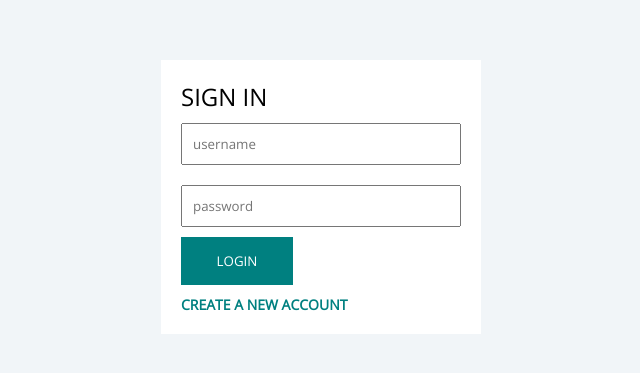
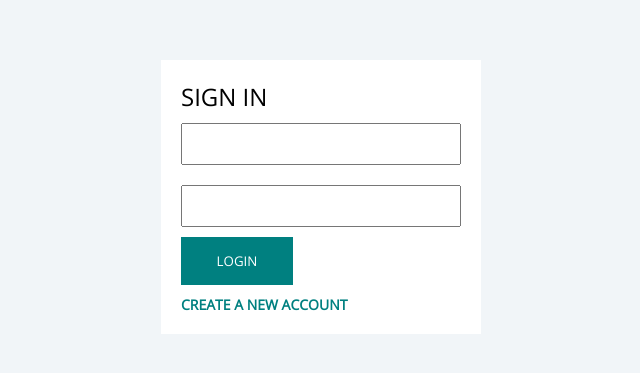
Before and after one commit to mohadeseh-saedpanah76/Clothing-Website-Final, a React (Create React App) app: page /login in a window 1280 px wide. Shown: the part 203-576 px from the top of the page, without its empty margins (319-959 px from the left). Built offline with nearby package versions, Linux system fonts and the light colour scheme.

Commit message:
changes22

```diff
--- a/db.json
+++ b/db.json
@@ -137,5 +137,6 @@
       "size5":"XL",
       "amount" :1
     }
-  ]
+  ],
+  "login" : []
 }
--- /dev/null
+++ b/src/components/Input/Input.jsx
@@ -0,0 +1,35 @@
+import React from 'react'
+
+import './Input.css'
+
+const Input = (props) => {
+    let inputElement = null
+
+    switch(props.inputType){
+        case 'input' :
+            inputElement = (
+              <input
+              className={props.className}
+               {...props.elementConfig}
+               value = {props.value}
+               />
+            )
+        break
+        default :
+            inputElement = (
+              <input
+              className={props.className}
+              {...props.elementConfig}
+              value = {props.value}
+              />
+            )
+    }
+
+  return (
+    <div>
+      {inputElement }
+    </div>
+  )
+}
+
+export default Input
--- a/src/pages/Login/Login.css
+++ b/src/pages/Login/Login.css
@@ -29,6 +29,7 @@
     min-width: 40%;
     margin: 10px 0;
     padding: 10px;
+    width: 100%;
 }
 
 .login-button{
--- a/src/pages/Login/Login.jsx
+++ b/src/pages/Login/Login.jsx
@@ -1,17 +1,40 @@
-import React from 'react'
+import React , {useState} from 'react'
+
+import Input from '../../components/Input/Input'
 
 import { Link } from 'react-router-dom'
 
 import './Login.css'
 
 const Login = () => {
+  const [input , setInput] = useState({
+    form : {
+      name :{
+        elementType : 'input',
+        elementConfig :{
+          type : 'text',
+          placeholder :'username'
+        },
+        value: ''
+      },
+      password :{
+        elementType : 'input',
+        elementConfig :{
+          type : 'password',
+          placeholder :'password'
+        },
+        value: ''
+      },
+    }
+  })
+
   return (
     <div className='login-container'>
       <div className='login-wrapper'>
         <h1 className='login-title'>SIGN IN</h1>
         <form className='login-form'>
-          <input placeholder='username' className='login-input'/>
-          <input placeholder='password' className='login-input'/>
+          <Input placeholder='username' type='text' className='login-input'/>
+          <Input placeholder='password' type='password' className='login-input'/>
           <button className='login-button'> LOGIN </button>
           <Link to='/register' style={{textDecoration:'none', color :'teal', fontSize:'14px' , fontWeight:'bold'}}> CREATE A NEW ACCOUNT</Link>
         </form>
```
Also changed, not shown: src/components/Input/Input.css (added).
